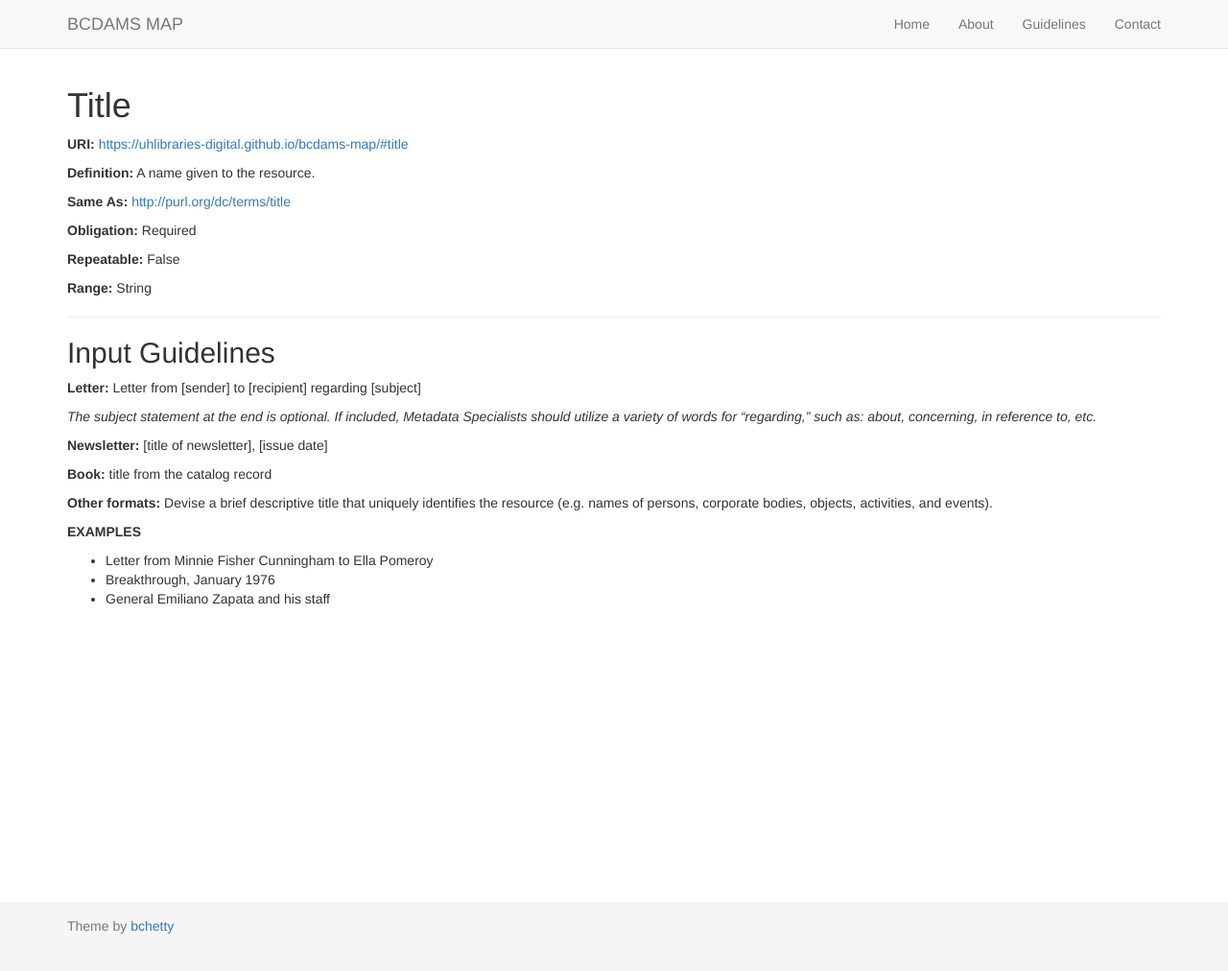
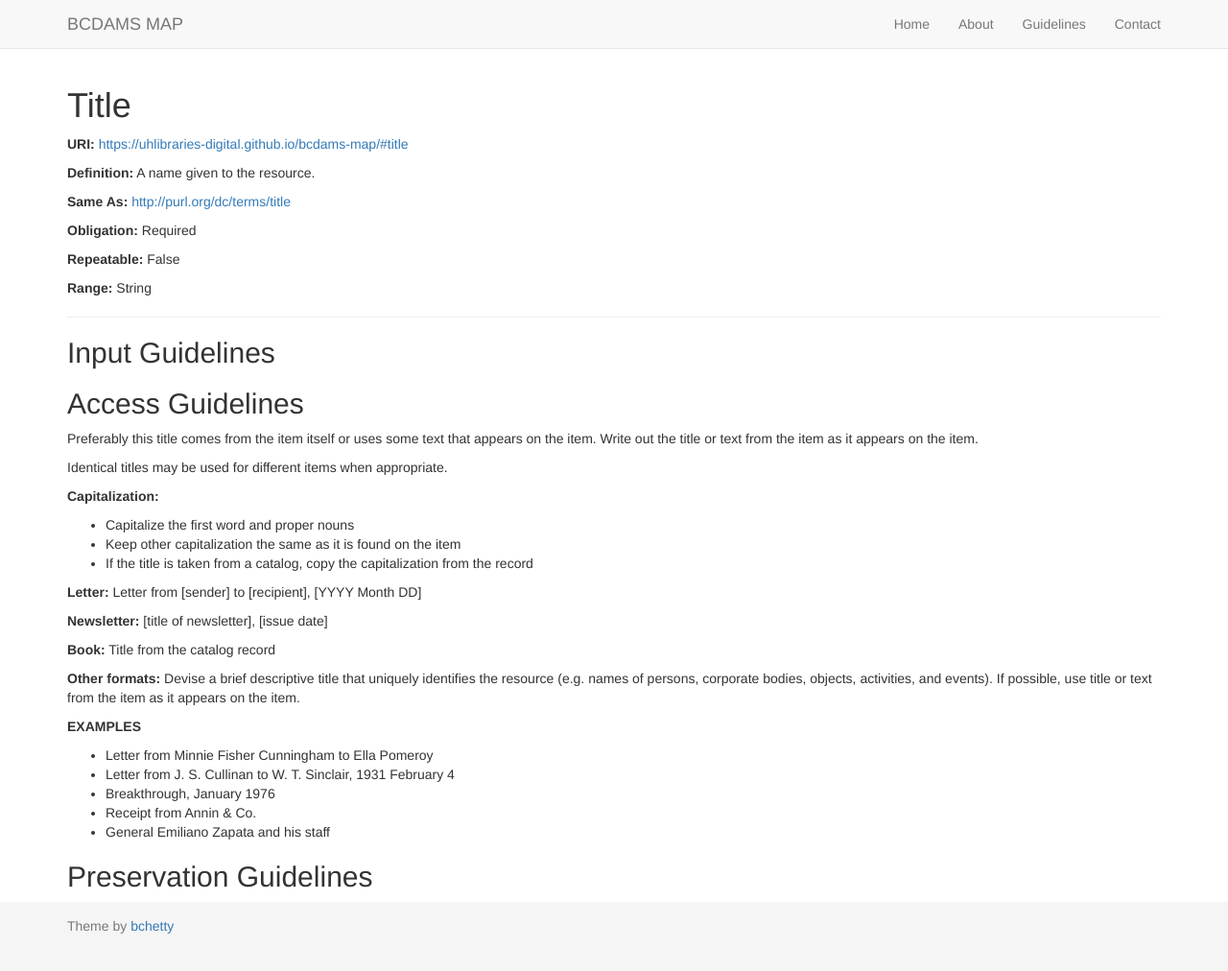
Before and after one commit to uhlibraries-digital/bcdams-map, a Jekyll site: the page built from guidelines/title.md, in a window 1280 px wide and 1020 px high. Shown: the top 1012 px of the window at 96% size. Built offline with Jekyll 4.4.1, drawn with Linux system fonts in a browser that asks for light colours; nearby versions of some CDN libraries; comment, search, counter and statistics services are not loaded.

Commit message:
update title guidelines

```diff
--- a/guidelines/title.md
+++ b/guidelines/title.md
@@ -7,18 +7,32 @@ comments: false
 
 {% include guidelines.md %}
 
-__Letter:__ Letter from [sender] to [recipient] regarding [subject]
+## Access Guidelines
 
-_The subject statement at the end is optional. If included, Metadata Specialists should utilize a variety of words for "regarding," such as: about, concerning, in reference to, etc._
+Preferably this title comes from the item itself or uses some text that appears on the item. Write out the title or text from the item as it appears on the item.
+
+Identical titles may be used for different items when appropriate.
+
+__Capitalization:__
+
+ - Capitalize the first word and proper nouns
+ - Keep other capitalization the same as it is found on the item
+ - If the title is taken from a catalog, copy the capitalization from the record
+
+__Letter:__ Letter from [sender] to [recipient], [YYYY Month DD]
 
 __Newsletter:__ [title of newsletter], [issue date]
 
-__Book:__ title from the catalog record
+__Book:__ Title from the catalog record
 
-__Other formats:__ Devise a brief descriptive title that uniquely identifies the resource (e.g. names of persons, corporate bodies, objects, activities, and events).
+__Other formats:__ Devise a brief descriptive title that uniquely identifies the resource (e.g. names of persons, corporate bodies, objects, activities, and events). If possible, use title or text from the item as it appears on the item.
 
 __EXAMPLES__
 
 - Letter from Minnie Fisher Cunningham to Ella Pomeroy
+- Letter from J. S. Cullinan to W. T. Sinclair, 1931 February 4
 - Breakthrough, January 1976
+- Receipt from Annin & Co.
 - General Emiliano Zapata and his staff
+
+## Preservation Guidelines
```
